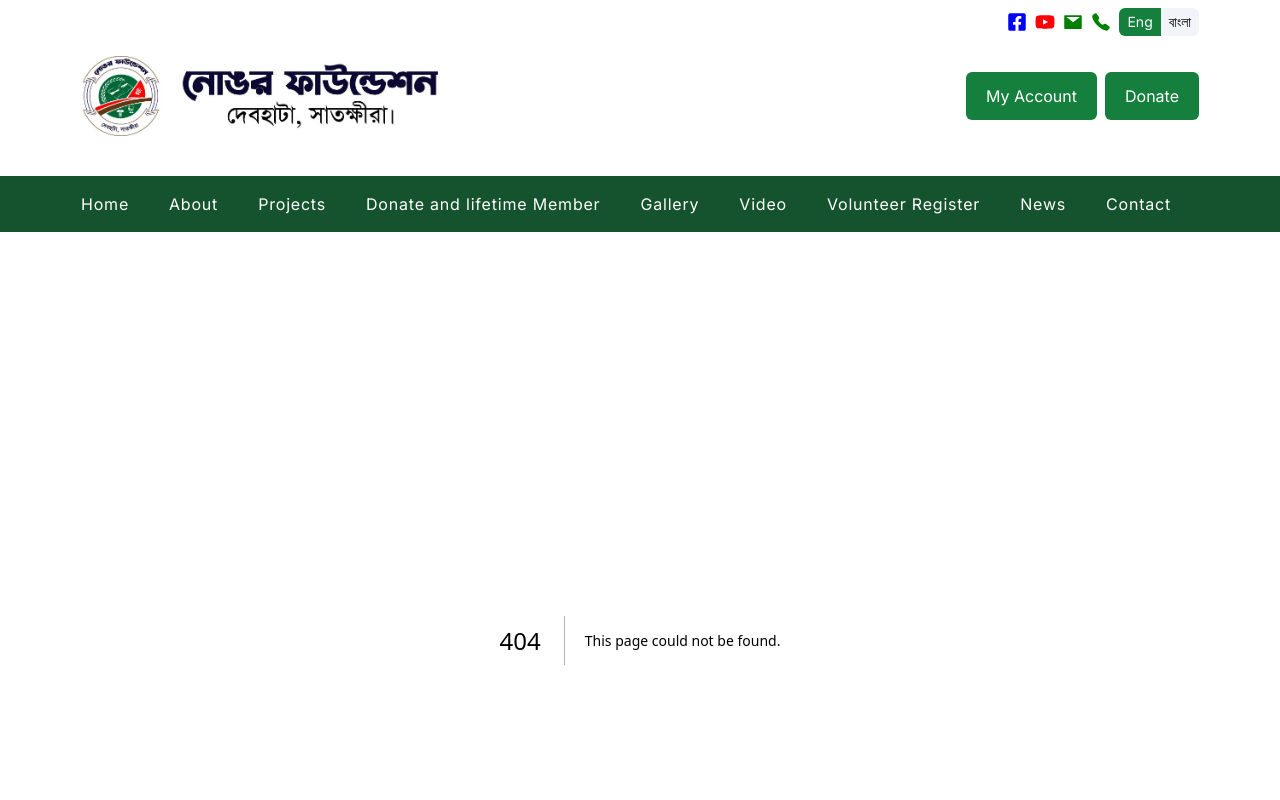
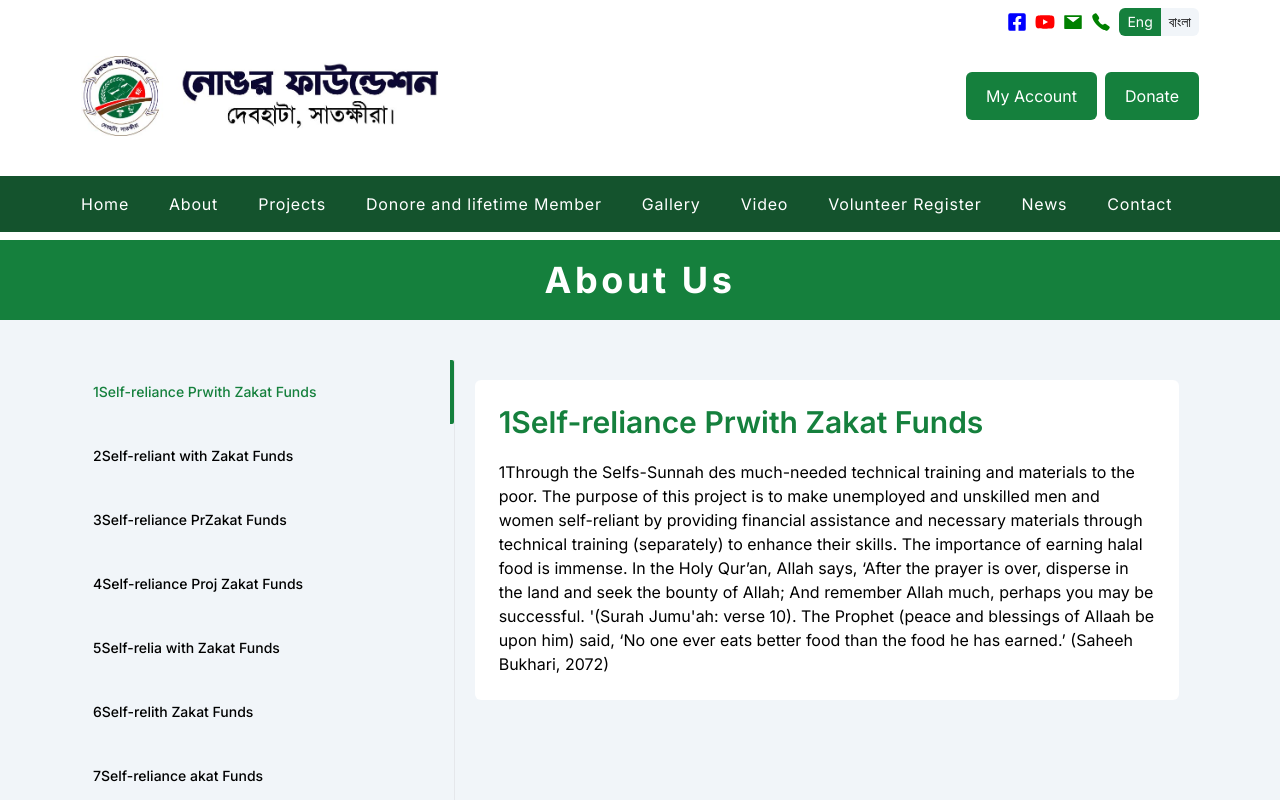
Before and after one commit to ibrahimk4111/non-gor-foundation, a Next.js app: page /about in a window 1280 px wide. Before the commit this address had no page. Shown: the top 800 px of the page. Built offline with nearby package versions, Linux system fonts and the light colour scheme.

Commit message:
I think this should stop here

```diff
--- /dev/null
+++ b/app/about/page.tsx
@@ -0,0 +1,59 @@
+"use client";
+
+import React, { useState } from "react";
+import { ProjectDatas } from "@/api/projects/ProjectData";
+import { Tabs, TabsList, TabsTrigger } from "@/components/ui/tabs";
+
+const About: React.FC = () => {
+  const [activeTab, setActiveTab] = useState<string>(ProjectDatas[0].name);
+
+  return (
+    <div className=" bg-slate-100 ">
+      <div className=" bg-green-700">
+        <h1 className=" py-5 text-center lg:text-4xl text-2xl text-white font-bold tracking-widest ">
+          About Us
+        </h1>
+      </div>
+      <div className=" container mx-auto py-10">
+        <div className=" grid grid-cols-12">
+          <Tabs
+            defaultValue={ProjectDatas[0].name}
+            className=" flex lg:flex-col flex-row lg:col-span-4 col-span-12 overflow-auto"
+          >
+            {ProjectDatas.map((project, index) => (
+              <div key={index}>
+                <TabsList>
+                  <TabsTrigger
+                    value={project.name}
+                    onClick={() => setActiveTab(project.name)}
+                  >
+                    {project.name}
+                  </TabsTrigger>
+                </TabsList>
+              </div>
+            ))}
+          </Tabs>
+          <section className="lg:col-span-8 col-span-12 lg:border-l bg-slate-100 lg:px-5 py-5 overflow-auto">
+            <div className=" bg-white rounded-md p-3">
+              {ProjectDatas.map(
+                (project, index) =>
+                  project.name === activeTab && (
+                    <div key={index}>
+                      <div className=" p-3 ">
+                        <h1 className=" text-green-700 lg:text-3xl text-xl font-semibold mb-5 ">
+                          {project.name}
+                        </h1>
+                        <div>{project.description}</div>
+                      </div>
+                    </div>
+                  )
+              )}
+            </div>
+          </section>
+        </div>
+      </div>
+    </div>
+  );
+};
+
+export default About;
--- a/app/contact/page.tsx
+++ b/app/contact/page.tsx
@@ -1,6 +1,6 @@
 import ContactForm from "@/components/contactForm/ContactForm";
 
-const page: React.FC = () => {
+const Contact:React.FC = () => {
   return (
     <section className="my-8 lg:px-5">
       <div className=" container mx-auto ">
@@ -51,4 +51,4 @@ const page: React.FC = () => {
   );
 };
 
-export default page;
+export default Contact;
--- /dev/null
+++ b/app/donore/page.tsx
@@ -0,0 +1,11 @@
+import React from 'react'
+
+const Donore = () => {
+  return (
+    <div className=' container mx-auto py-10'>
+        <h1 className=' text-center text-2xl font-bold '>Donore page will come soon if the client interested.</h1>
+    </div>
+  )
+}
+
+export default Donore
--- /dev/null
+++ b/app/news/page.tsx
@@ -0,0 +1,11 @@
+import React from 'react'
+
+const News = () => {
+  return (
+    <div className=' container mx-auto py-10'>
+        <h1 className=' text-center text-2xl font-bold '>Donore page will come soon if the client interested.</h1>
+    </div>
+  )
+}
+
+export default News
--- a/components/header/drawerNavBar/DrawerNavBar.tsx
+++ b/components/header/drawerNavBar/DrawerNavBar.tsx
@@ -28,14 +28,14 @@ const DrawerNavBar: React.FC = () => {
             <Link href="/">
               <li onClick={()=>setActiveBtn('Home')} className={navItemClassNames('Home')}><DrawerClose className=" w-full h-full p-2" >Home</DrawerClose></li>
             </Link>
-            <Link href="#">
+            <Link href="/about">
               <li onClick={()=>setActiveBtn('About')} className={navItemClassNames('About')}><DrawerClose className=" w-full h-full p-2">About</DrawerClose></li>
             </Link>
             <Link href="/projects" >
               <li onClick={()=>setActiveBtn('Projects')} className={navItemClassNames('Projects')}><DrawerClose className=" w-full h-full p-2">Projects</DrawerClose></li>
             </Link>
-            <Link href="#">
-              <li onClick={()=>setActiveBtn('Donate')} className={navItemClassNames('Donate')}><DrawerClose className=" w-full h-full p-2">Donate</DrawerClose></li>
+            <Link href="/donore">
+              <li onClick={()=>setActiveBtn('Donore')} className={navItemClassNames('Donore')}><DrawerClose className=" w-full h-full p-2">Donore</DrawerClose></li>
             </Link>
             <Link href="#">
               <li onClick={()=>setActiveBtn('Gallery')} className={navItemClassNames('Gallery')}><DrawerClose className=" w-full h-full p-2">Gallery</DrawerClose></li>
@@ -46,7 +46,7 @@ const DrawerNavBar: React.FC = () => {
             <Link href="#">
               <li onClick={()=>setActiveBtn('Volunteer')} className={navItemClassNames('Volunteer')}><DrawerClose className=" w-full h-full p-2">Volunteer</DrawerClose></li>
             </Link>
-            <Link href="#">
+            <Link href="/news">
               <li onClick={()=>setActiveBtn('News')} className={navItemClassNames('News')}><DrawerClose className=" w-full h-full p-2">News</DrawerClose></li>
             </Link>
             <Link href="/contact">
--- a/components/header/headerComponents/MiddleBar.tsx
+++ b/components/header/headerComponents/MiddleBar.tsx
@@ -13,7 +13,7 @@ const MiddleBar = () => {
       <div className=" container mx-auto">
         <div className=" flex justify-between items-center gap-3">
           {/* logo section */}
-          <div className=" flex md:justify-start justify-between items-center lg:h-20 h-12 md:gap-5 gap-2">
+          <div className=" flex md:justify-start justify-between items-center lg:h-20 h-16 md:gap-5 gap-2">
             <div className=" lg:hidden block ">
               <DrawerNavBar />
             </div>
--- a/components/header/headerComponents/NavBar.tsx
+++ b/components/header/headerComponents/NavBar.tsx
@@ -15,7 +15,7 @@ const NavBar: React.FC = () => {
           </Link>
         </li>
         <li>
-          <Link href="#" className={navItemClassNames}>
+          <Link href="/about" className={navItemClassNames}>
             About
           </Link>
         </li>
@@ -25,13 +25,13 @@ const NavBar: React.FC = () => {
           </Link>
         </li>
         <li className=" xl:block hidden">
-          <Link href="#" className={navItemClassNames}>
-            Donate and lifetime Member
+          <Link href="/donore" className={navItemClassNames}>
+            Donore and lifetime Member
           </Link>
         </li>
         <li className=" xl:hidden block">
-          <Link href="#" className={navItemClassNames}>
-            Donate
+          <Link href="/donore" className={navItemClassNames}>
+            Donore
           </Link>
         </li>
         <li>
@@ -55,7 +55,7 @@ const NavBar: React.FC = () => {
           </Link>
         </li>
         <li>
-          <Link href="#" className={navItemClassNames}>
+          <Link href="/news" className={navItemClassNames}>
             News
           </Link>
         </li>
```
